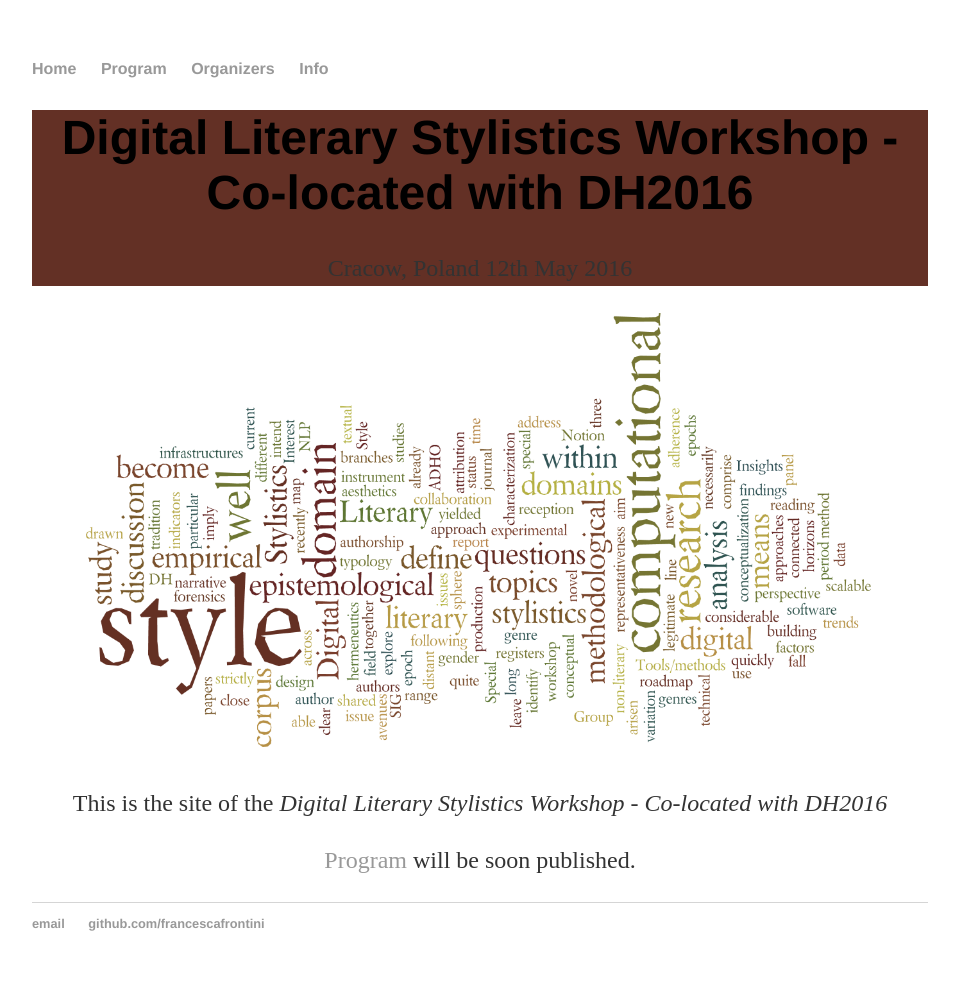
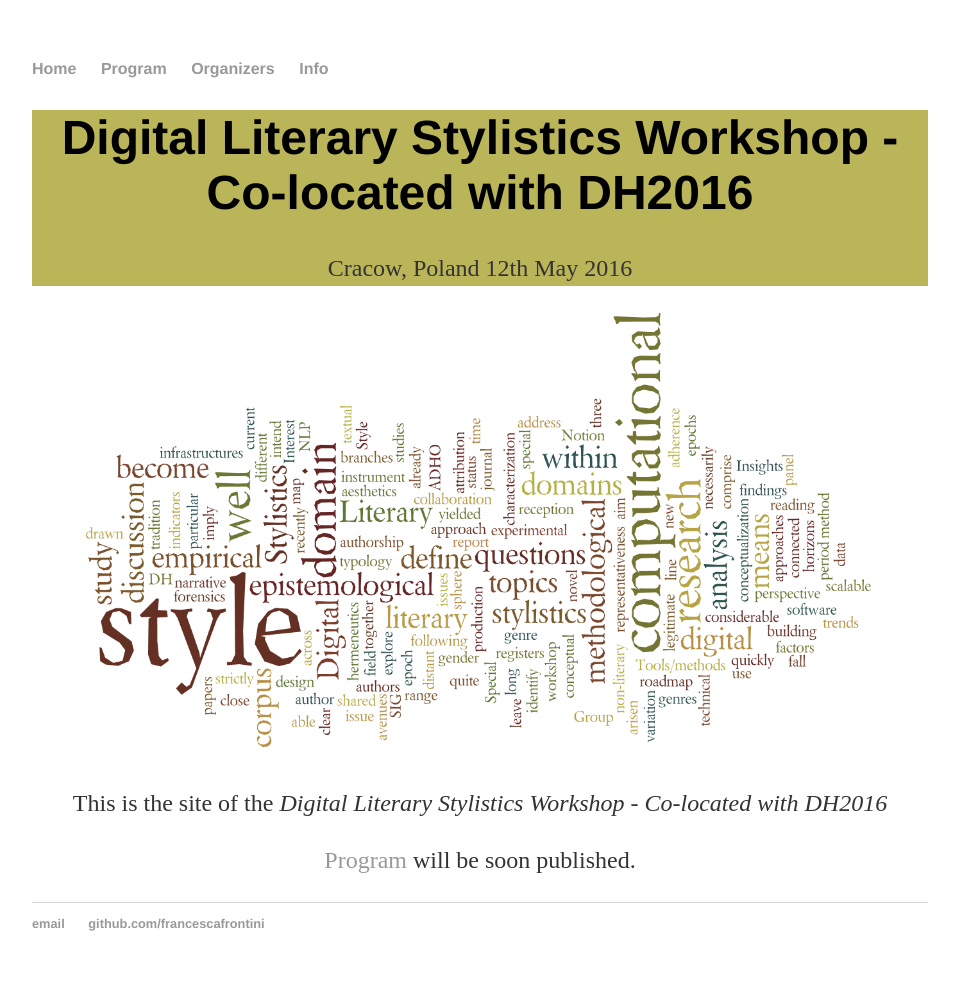
Before and after one commit to DigitalLiteraryStylistic/-DigitalLiteraryStylistic.github.io, a Jekyll site: the page built from index.html, in a window 1280 px wide. Shown: the whole page, without its empty margins (160-1119 px from the left). Built offline with Jekyll 4.4.1, drawn with Linux system fonts in a browser that asks for light colours.

Commit message:
Update main.css

```diff
--- a/css/main.css
+++ b/css/main.css
@@ -44,7 +44,7 @@
 
 .main-header {
   text-align: center;
-  background: #633025;
+  background: #BBB559;
 }
 
 .blurb {
```
